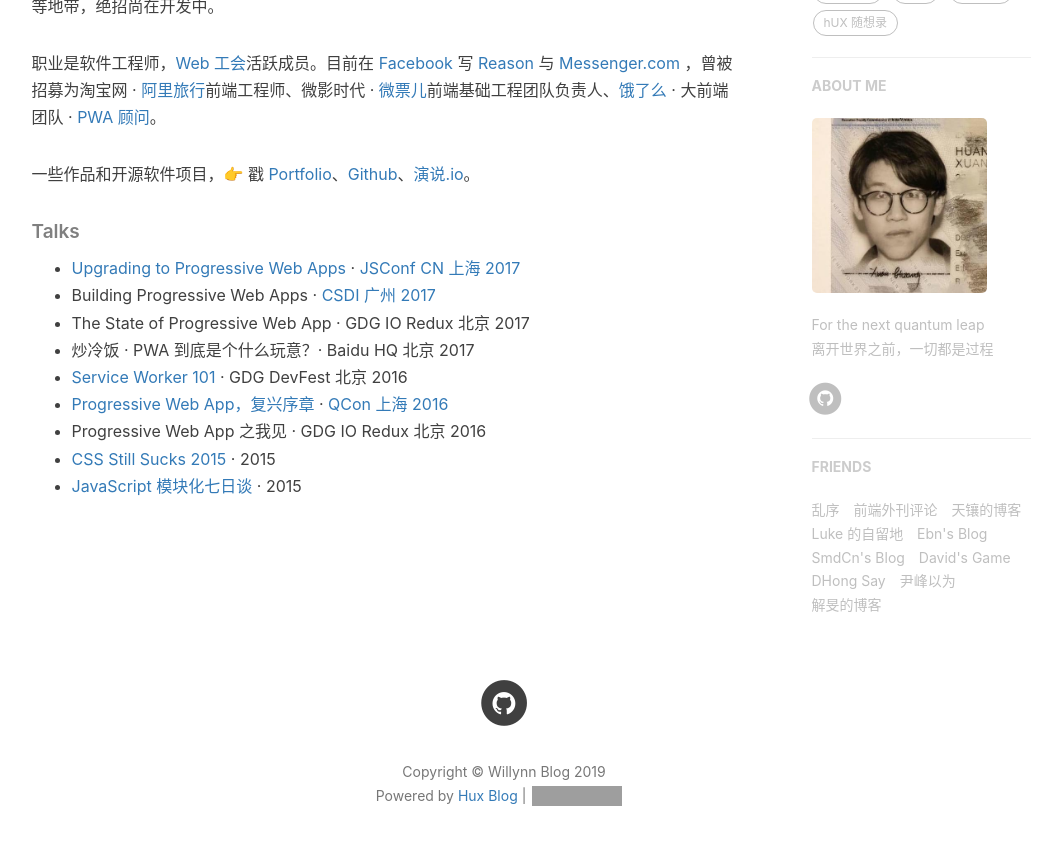
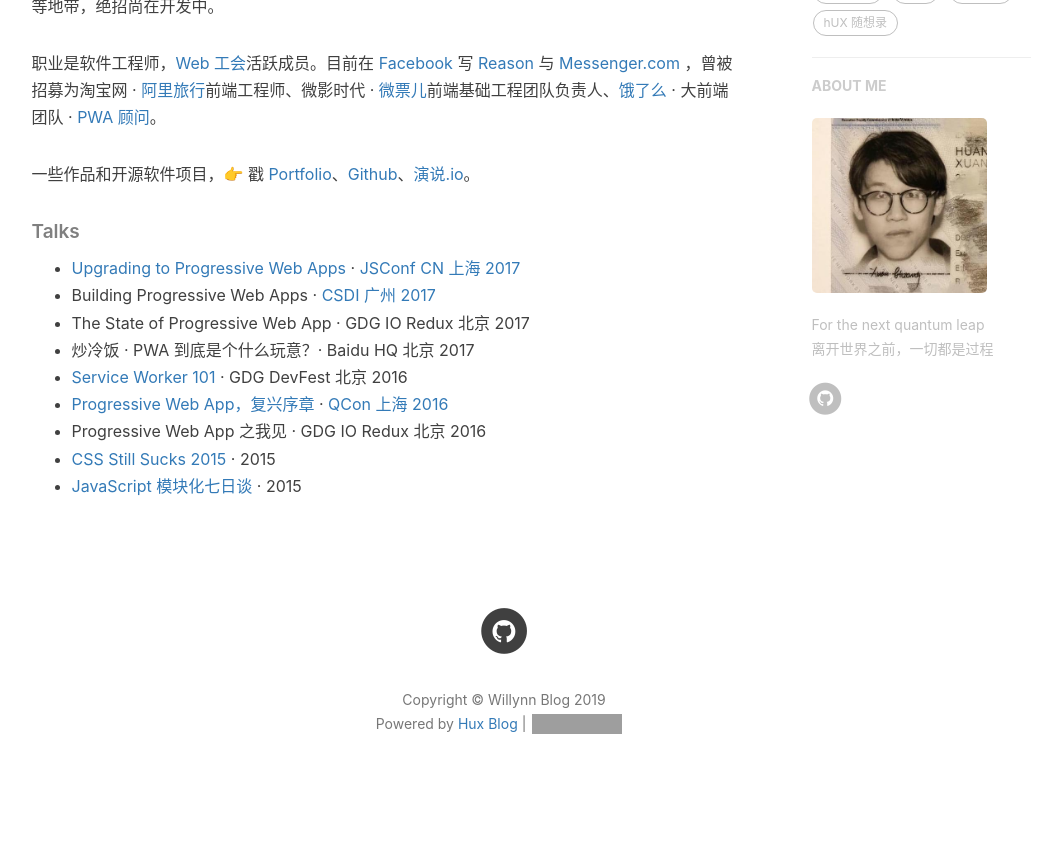
Before and after one commit to paladiny/paladiny.github.io, a Jekyll site: the page built from about.html, in a window 1280 px wide and 900 px high, scrolled down 637 px. Shown: the top 845 px of the window, without its empty margins (136-1198 px from the left). Built offline with Jekyll 4.4.1, drawn with Linux system fonts in a browser that asks for light colours; nearby versions of some CDN libraries; comment, search, counter and statistics services are not loaded; grey boxes are pictures that could not be loaded.

Commit message:
Update _config.yml

```diff
--- a/_config.yml
+++ b/_config.yml
@@ -101,39 +101,18 @@ page-mathjax: false
 
 
 # Friends
-friends: [
-    {
-    #     title: "Su",
-    #     href: "http://su.gallery/"
+#friends: [
+    #{
+    #    title: "Su",
+    #    href: "http://su.gallery/"
     # },{
-        title: "乱序",
-        href: "http://mida.re/"
-    },{
-        title: "前端外刊评论",
-        href: "http://qianduan.guru/"
-    },{
-        title: "天镶的博客",
-        href: "http://lingyu.wang/"
-    },{
-        title: "Luke 的自留地",
-        href: "http://hmqk1995.github.io"
-    },{
-        title: "Ebn's Blog",
-        href: "http://ebnbin.com/"
-    },{
-        title: "SmdCn's Blog",
-        href: "http://blog.smdcn.net"
-    },{
-        title: "David's Game",
-        href: "https://www.ruoyaowu.com/"
-    },{
-        title: "DHong Say",
-        href: "http://dhong.co"
-    },{
-        title: "尹峰以为",
-        href: "http://ingf.github.io/"
-    },{
-        title: "解旻的博客",
-        href: "http://xieminis.me/"
-    }
-]
+    #    title: "乱序",
+    #    href: "http://mida.re/"
+    #},{
+    #    title: "前端外刊评论",
+    #    href: "http://qianduan.guru/"
+    #},{
+    #    title: "天镶的博客",
+    #    href: "http://lingyu.wang/"
+    #}
+#]
```
